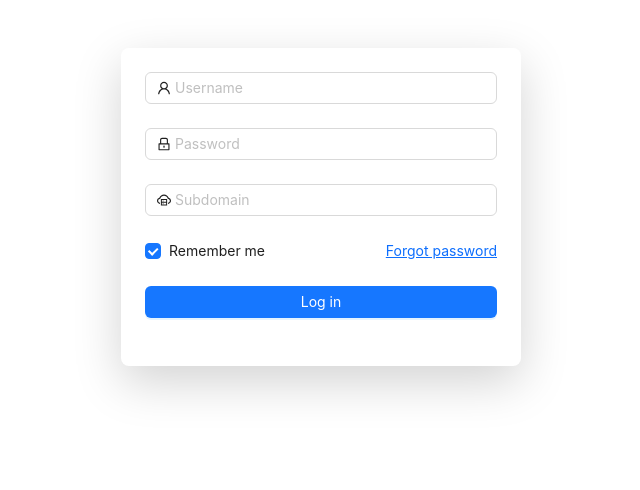
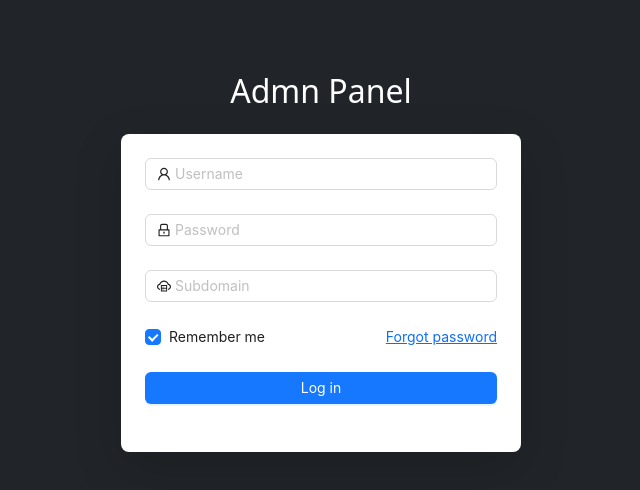
Before and after one commit to husanovjamshid/Ox-System, a React (Vite) app: page / in a window 1280 px wide. Shown: the top 490 px of the page, without its empty margins (319-959 px from the left). Built offline with nearby package versions, Linux system fonts and the light colour scheme.

Commit message:
chang login

```diff
--- /dev/null
+++ b/API/api.jsx
@@ -0,0 +1,5 @@
+const BASE_URL = 'https://toko.ox-sys.com'
+
+// export const api = {
+//     userLogin: () =>
+// }
--- a/index.html
+++ b/index.html
@@ -2,7 +2,10 @@
 <html lang="en">
 	<head>
 		<meta charset="UTF-8" />
-    <link rel="icon" type="image/svg+xml" href="/vite.svg" />
+		<link
+			rel="icon"
+			href="https://cache.ox-sys.com/microapps/ox-sys-b2b/favicon.ico"
+		/>
 		<meta name="viewport" content="width=device-width, initial-scale=1.0" />
 		<title>Ox System</title>
 	</head>
--- a/src/app.scss
+++ b/src/app.scss
@@ -1,4 +1,5 @@
 body {
 	margin: 0;
 	padding: 0;
+
 }
--- a/src/pages/Home/Home.jsx
+++ b/src/pages/Home/Home.jsx
@@ -1,7 +1,7 @@
 import axios from 'axios';
 import React, { useEffect, useRef } from 'react';
 import { useSelector } from 'react-redux';
-import { Button, Modal } from 'antd';
+import { Modal } from 'antd';
 import { Pagination } from '../../components/Pagination/Pagination';
 import {
 	FileOutlined,
@@ -33,18 +33,16 @@ export const Home = () => {
 	const {
 		token: { colorBgContainer },
 	} = theme.useToken();
+
+	// Token
 	const token = useSelector((item) => item.token.token);
 
+	// Product State
 	const [product, setProduct] = useState([]);
-
-	// const getProducts = async () => {
-	// 	const data = await
-	// };
 
 	let { items, total_count } = product;
 
-	console.log(items);
-
+	// Get Products
 	useEffect(() => {
 		axios
 			.get('https://toko.ox-sys.com/variations', {
@@ -61,7 +59,6 @@ export const Home = () => {
 
 			.then((data) => {
 				if (data.status === 200) {
-					console.log(data.data);
 					setProduct(data.data);
 				}
 			})
@@ -69,11 +66,9 @@ export const Home = () => {
 	}, [page]);
 
 	// Input
-
 	const inputValue = useRef();
 	const [modalProduct, setModalProduct] = useState([]);
 	const handleInput = () => {
-		console.log(inputValue.current.value);
 		const filteredProducts = items
 			.filter((product) => {
 				return product.name
@@ -92,16 +87,12 @@ export const Home = () => {
 				return 0;
 			});
 		setModalProduct(filteredProducts);
-		console.log(filteredProducts.map((item) => item.name));
 	};
 
-	const handlePress = () => {
-		setIsModalOpen(true);
-	};
+
 
 	// Modal
 	const [isModalOpen, setIsModalOpen] = useState(false);
-
 	const handleOk = () => {
 		setIsModalOpen(false);
 		inputValue.current.value = '';
@@ -109,6 +100,9 @@ export const Home = () => {
 	const handleCancel = () => {
 		setIsModalOpen(false);
 		inputValue.current.value = '';
+	};
+	const handlePress = () => {
+		setIsModalOpen(true);
 	};
 
 	return (
@@ -191,17 +185,18 @@ export const Home = () => {
 													<th>Name</th>
 													<th>Barcode</th>
 													<th>Sku</th>
+													<th>Category</th>
 													<th>Description</th>
 												</tr>
 											</thead>
 
 											<tbody>
 												{items?.map((item) => (
-													<tr>
-														<td>{item.id}</td>
-														<td>{item.name}</td>
-														<td>{item.barcode}</td>
-														<td>{item.sku}</td>
+													<tr key={item.id}>
+														<td>{item?.id}</td>
+														<td>{item?.name}</td>
+														<td>{item?.barcode}</td>
+														<td>{item?.sku}</td>
 														<td>{item?.shortDescription}</td>
 													</tr>
 												))}
@@ -223,9 +218,8 @@ export const Home = () => {
 				</Layout>
 			</Layout>
 			<>
-
 				<Modal
-					title='Basic Modal'
+					title='Products'
 					open={isModalOpen}
 					onOk={handleOk}
 					onCancel={handleCancel}
--- a/src/pages/Login/Login.jsx
+++ b/src/pages/Login/Login.jsx
@@ -24,7 +24,6 @@ export const Login = () => {
 		})
 			.then((res) => res.json())
 			.then((data) => {
-				console.log(data.token);
 				localStorage.setItem('token', data.token);
 				dispatch(setToken(data.token));
 				navigate('/');
@@ -37,10 +36,11 @@ export const Login = () => {
 	};
 
 	return (
-		<>
+		<div className='bg-dark h-100 position-absolute top-0 end-0 start-0 bottom-0	'>
+			<h2 className='text-white text-center pt-4 mt-5 mb-0'>Admn Panel</h2>
 			<Form
 				name='normal_login'
-				className='login-form shadow-lg p-4 rounded-3 mt-5'
+				className='login-form shadow-lg p-4 rounded-3 mt-4 bg-white'
 				initialValues={{ remember: true }}
 				onFinish={onFinish}
 			>
@@ -88,6 +88,6 @@ export const Login = () => {
 					</Button>
 				</Form.Item>
 			</Form>
-		</>
+		</div>
 	);
 };
--- a/src/pages/Login/login.scss
+++ b/src/pages/Login/login.scss
@@ -11,3 +11,8 @@
 .login-form-button {
 	width: 100% !important;
 }
+
+body {
+    background: #222D32;
+    font-family: 'Roboto', sans-serif;
+}
```
Lines whose indentation alone changed are shown as unchanged.
